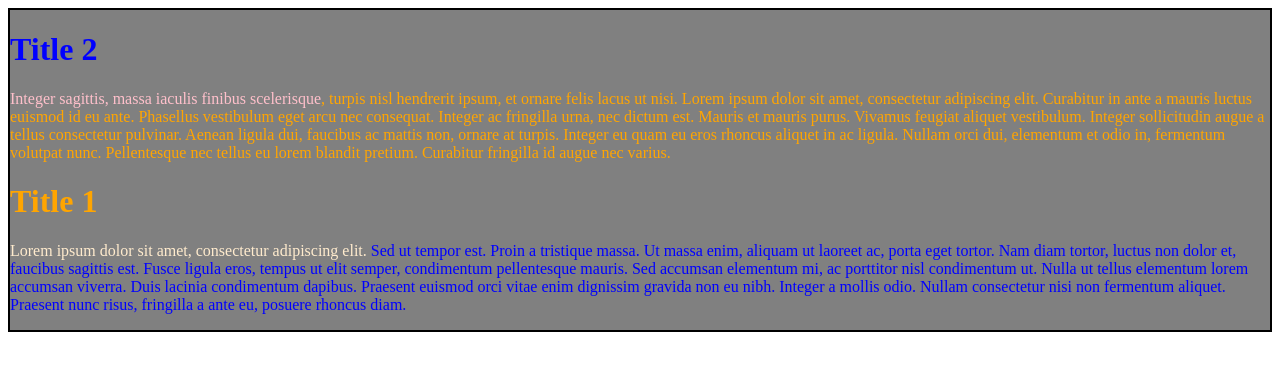
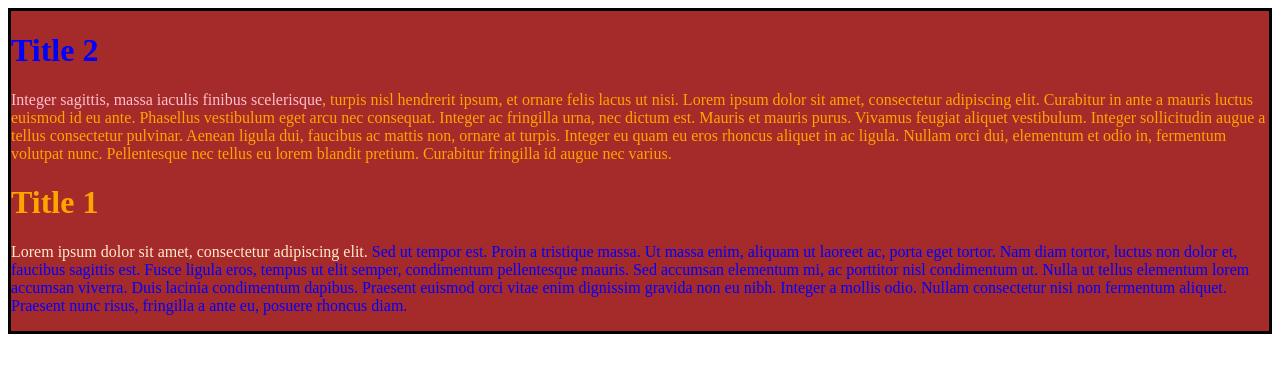
Before and after one commit to Jesper-SH-Hong/comp1537_lab, a plain HTML site: page lab3/3-3.html in a window 1280 px wide. Drawn offline with Linux system fonts and the light colour scheme.

Commit message:
style change

```diff
--- a/lab3/3-3.html
+++ b/lab3/3-3.html
@@ -4,10 +4,10 @@
 <head>
     <style>
         #container{
-            border: 2px;
+            border: 3px;
             border-color: black;
             border-style: solid;
-            background-color: grey;
+            background-color: brown;
         }
         #title_1{
             color: orange;
```
